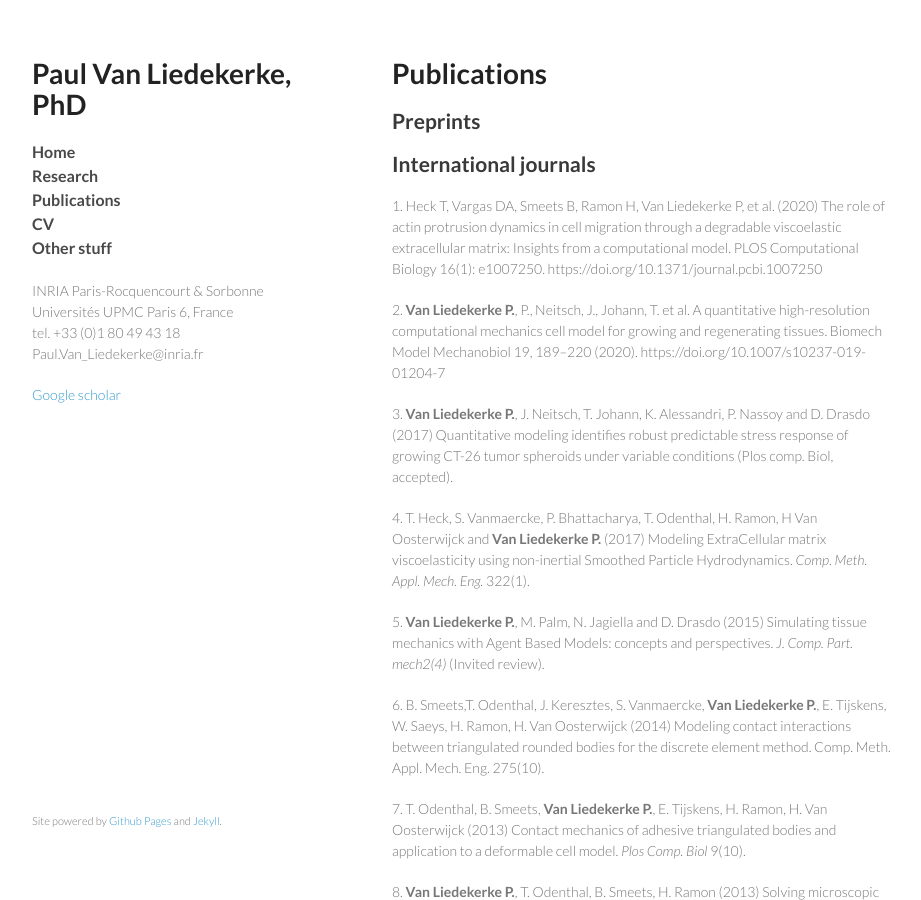
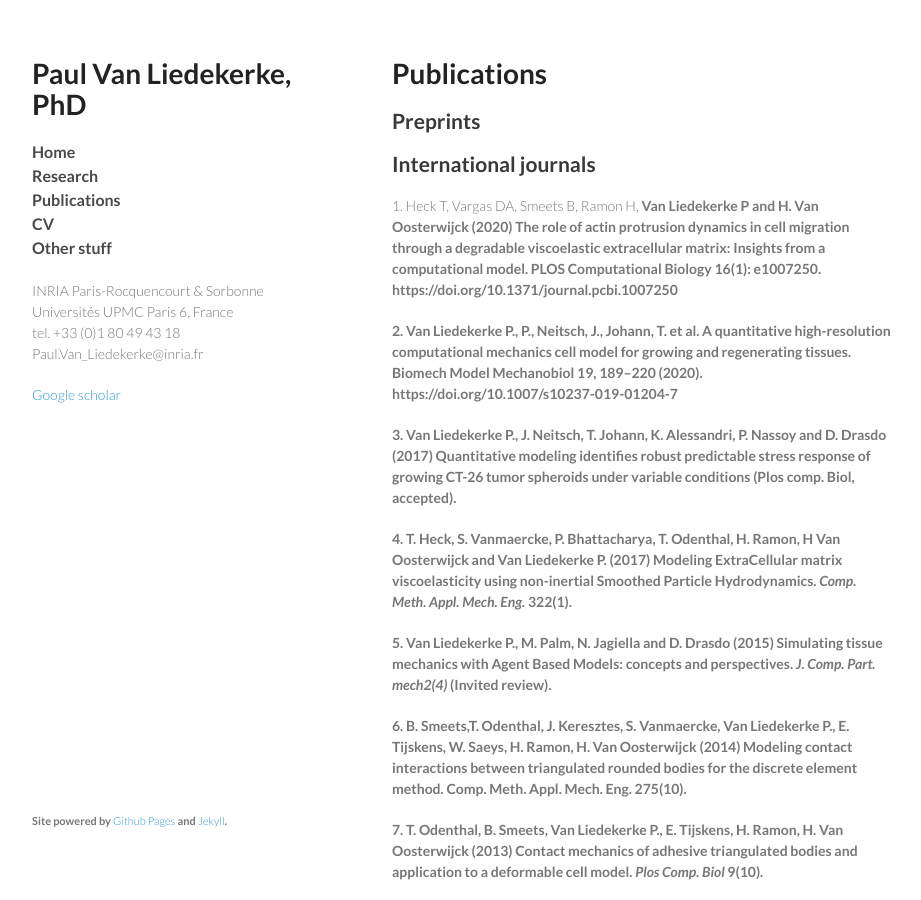
Before and after one commit to paulvanliedekerke/wittgenstein, a Jekyll site: the page publi.html, which Jekyll copies as it is, in a window 1280 px wide and 900 px high. Shown: the whole window, without its empty margins (178-1099 px from the left). Built offline with Jekyll 4.4.1, drawn with Linux system fonts in a browser that asks for light colours; Markdown is read by kramdown in place of the engine named in the settings.

Commit message:
Update publi.html

```diff
--- a/publi.html
+++ b/publi.html
@@ -47,7 +47,7 @@
 <h2>International journals</h2>
 
 
-<p>1. Heck T, Vargas DA, Smeets B, Ramon H, Van Liedekerke P, et al. (2020) The role of actin protrusion dynamics in cell migration through a degradable viscoelastic extracellular matrix: Insights from a computational model. PLOS Computational Biology 16(1): e1007250. https://doi.org/10.1371/journal.pcbi.1007250</p>
+<p>1. Heck T, Vargas DA, Smeets B, Ramon H, <b>Van Liedekerke P<b> and H. Van Oosterwijck (2020) The role of actin protrusion dynamics in cell migration through a degradable viscoelastic extracellular matrix: Insights from a computational model. PLOS Computational Biology 16(1): e1007250. https://doi.org/10.1371/journal.pcbi.1007250</p>
 <p>2. <b>Van Liedekerke P.</b>, P., Neitsch, J., Johann, T. et al. A quantitative high-resolution computational mechanics cell model for growing and regenerating tissues. Biomech Model Mechanobiol 19, 189–220 (2020). https://doi.org/10.1007/s10237-019-01204-7 </p>
 <p>3. <b>Van Liedekerke P.</b>, J. Neitsch, T. Johann, K. Alessandri, P. Nassoy and D. Drasdo (2017) Quantitative
 modeling identifies robust predictable stress response of growing CT-26 tumor spheroids under variable
```
